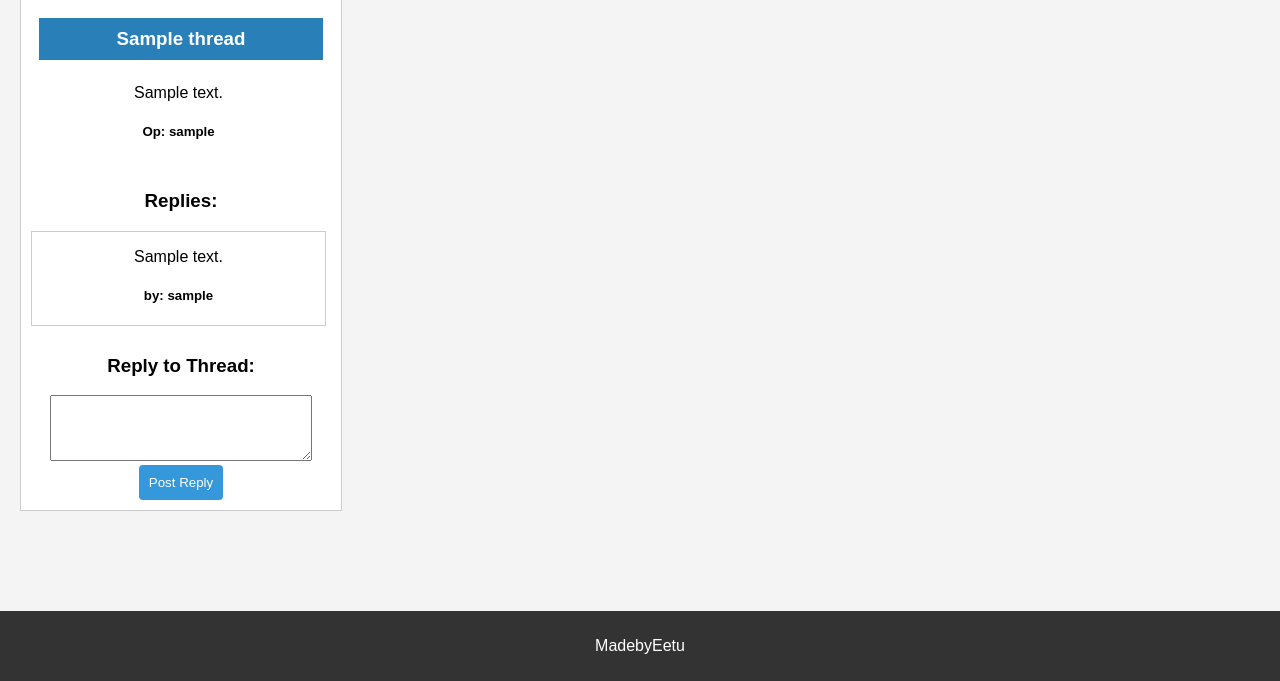
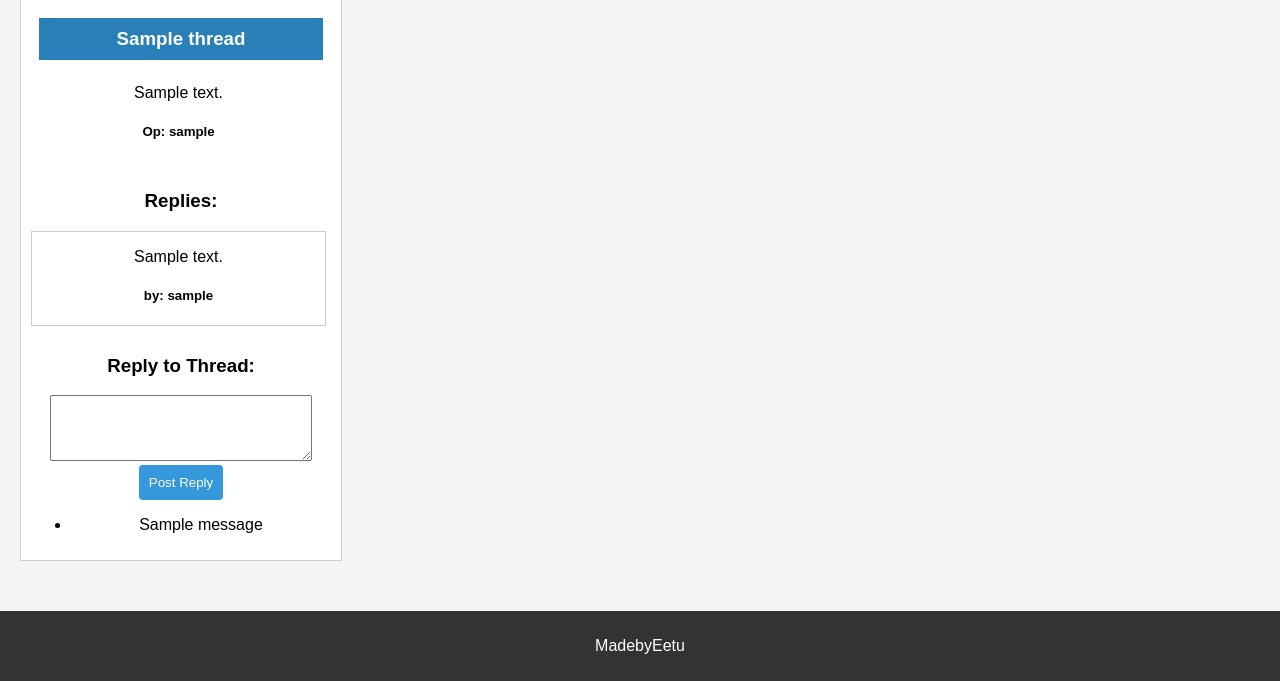
Before and after one commit to EetuHuttula/TKT20019---Keskustelusovellus, a Flask app: template templates/view_thread.html in a window 1280 px wide. Shown: the part 119-800 px from the top of the page. Run offline with Flask 3, Linux system fonts and the light colour scheme; the template is opened without the code that fills it: most values are stand-ins (such as "Sample title", 1, 10 or a date in 2020); one stand-in notice (Sample message) is shown.

Commit message:
Reply thread validation done

```diff
--- a/src/threads/thread_create_reply.py
+++ b/src/threads/thread_create_reply.py
@@ -27,6 +27,10 @@ def view_thread(thread_id):
         if not username:
             # Redirect to login or handle the case where the user is not logged in
             return redirect('/login')
+
+        if not content or not content.strip():
+            flash("Message can't be empty or contain only whitespace. Please try again.")
+            return redirect(url_for('view_thread', thread_id=thread_id))
 
         # Insert the reply into the posts table using direct SQL query
         query_insert_post = text("""INSERT INTO posts (content, user_username, thread_id)
@@ -67,4 +71,4 @@ def send():
     db.session.commit()
 
     csrf_token = generate_csrf_token()
-    return redirect("/", csrf_token=csrf_token)
+    return redirect('/', csrf_token=csrf_token)
--- a/templates/view_thread.html
+++ b/templates/view_thread.html
@@ -1,12 +1,22 @@
 <!DOCTYPE html>
 <html lang="en">
-
   <head>
-    <meta charset="UTF-8">
-    <meta name="viewport" content="width=device-width, initial-scale=1.0">
-    <link rel="stylesheet" href="{{ url_for('static', filename='css/components.css') }}">
-    <link rel="stylesheet" href="{{ url_for('static', filename='css/style.css') }}">
-    <link rel="stylesheet" href="https://cdnjs.cloudflare.com/ajax/libs/font-awesome/6.0.0/css/all.min.css" integrity="sha256-..." crossorigin="anonymous" />
+    <meta charset="UTF-8" />
+    <meta name="viewport" content="width=device-width, initial-scale=1.0" />
+    <link
+      rel="stylesheet"
+      href="{{ url_for('static', filename='css/components.css') }}"
+    />
+    <link
+      rel="stylesheet"
+      href="{{ url_for('static', filename='css/style.css') }}"
+    />
+    <link
+      rel="stylesheet"
+      href="https://cdnjs.cloudflare.com/ajax/libs/font-awesome/6.0.0/css/all.min.css"
+      integrity="sha256-..."
+      crossorigin="anonymous"
+    />
     <title>{{ thread.title }}</title>
   </head>
 
@@ -36,14 +46,27 @@
           </div>
           <h3>Reply to Thread:</h3>
           <form method="post">
-                <textarea class="form-content" name="content" rows="4" cols="30" required></textarea><br>
-                <input class="form-submit" type="submit" value="Post Reply">
+            <textarea
+              class="form-content"
+              name="content"
+              rows="4"
+              cols="30"
+              required
+            ></textarea
+            ><br />
+            <input class="form-submit" type="submit" value="Post Reply" />
           </form>
+          {% with messages = get_flashed_messages() %} {% if messages %}
+          <ul class="flashes">
+            {% for message in messages %}
+            <li>{{ message }}</li>
+            {% endfor %}
+          </ul>
+          {% endif %} {% endwith %}
         </div>
       </div>
     </div>
 
     {% include 'components/footer.html' %}
   </body>
-
 </html>
```
Lines whose indentation alone changed are shown as unchanged.
